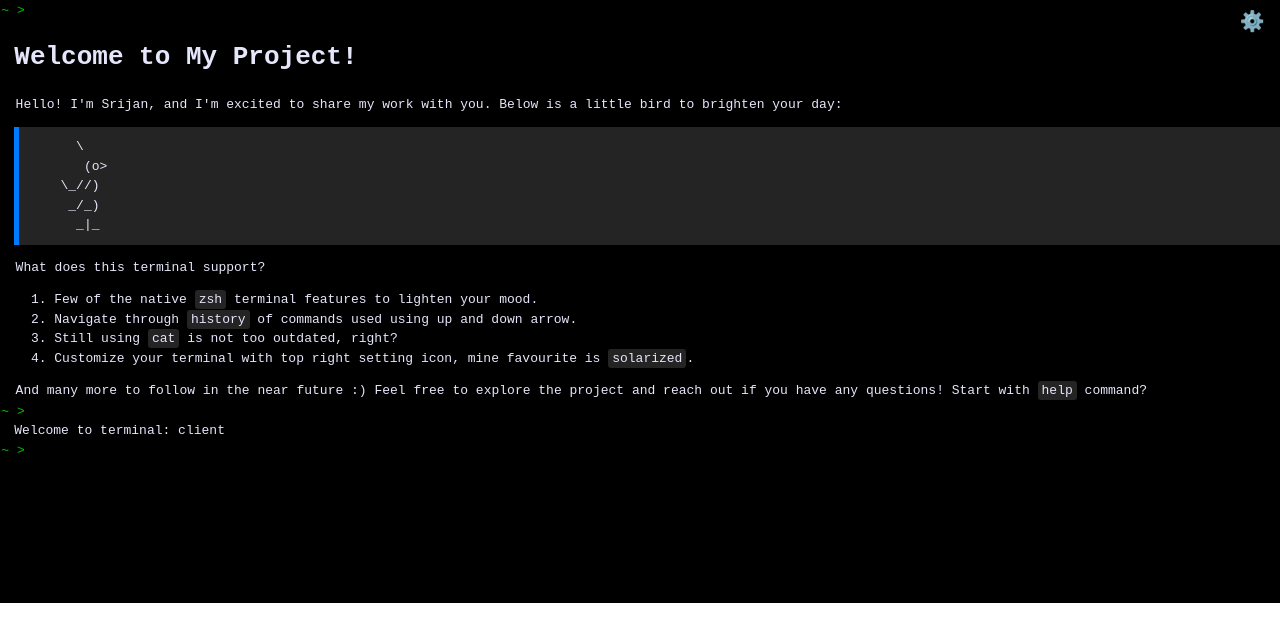
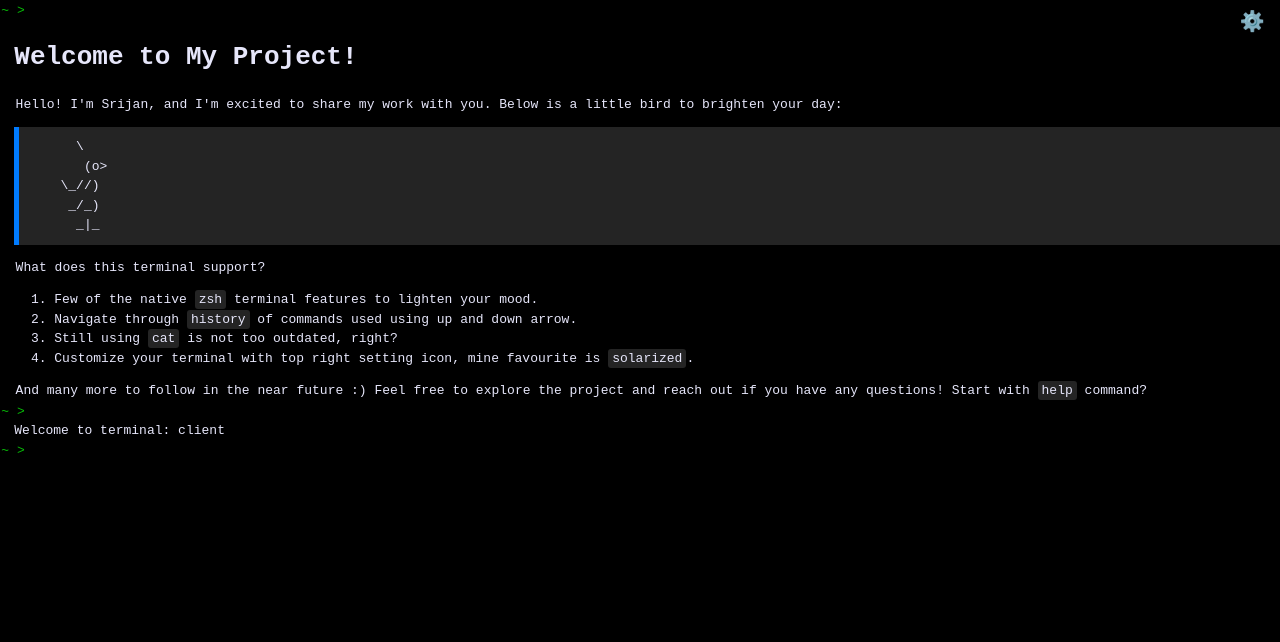
Before and after one commit to Srijan619/browser-terminal, a Vue app: page / in a window 1280 px wide. Shown: the top 642 px of the page. Built offline with nearby package versions, Linux system fonts and the light colour scheme.

Commit message:
full screen terminal

```diff
--- a/src/components/Container.vue
+++ b/src/components/Container.vue
@@ -16,13 +16,12 @@ const { TERMINAL_BACKGROUND_COLOR, TERMINAL_REPLY_COLOR, TERMINAL_DIRECTORY_PROM
 <style>
 .container {
   width: min-content;
-  height: 600px;
+  height: 100vh;
   background-color: v-bind(TERMINAL_BACKGROUND_COLOR);
   color: v-bind(TERMINAL_REPLY_COLOR);
   display: flex;
   flex-direction: column;
   padding: 0.1rem;
-  max-height: 600px;
   overflow-y: scroll;
 }
 
```
